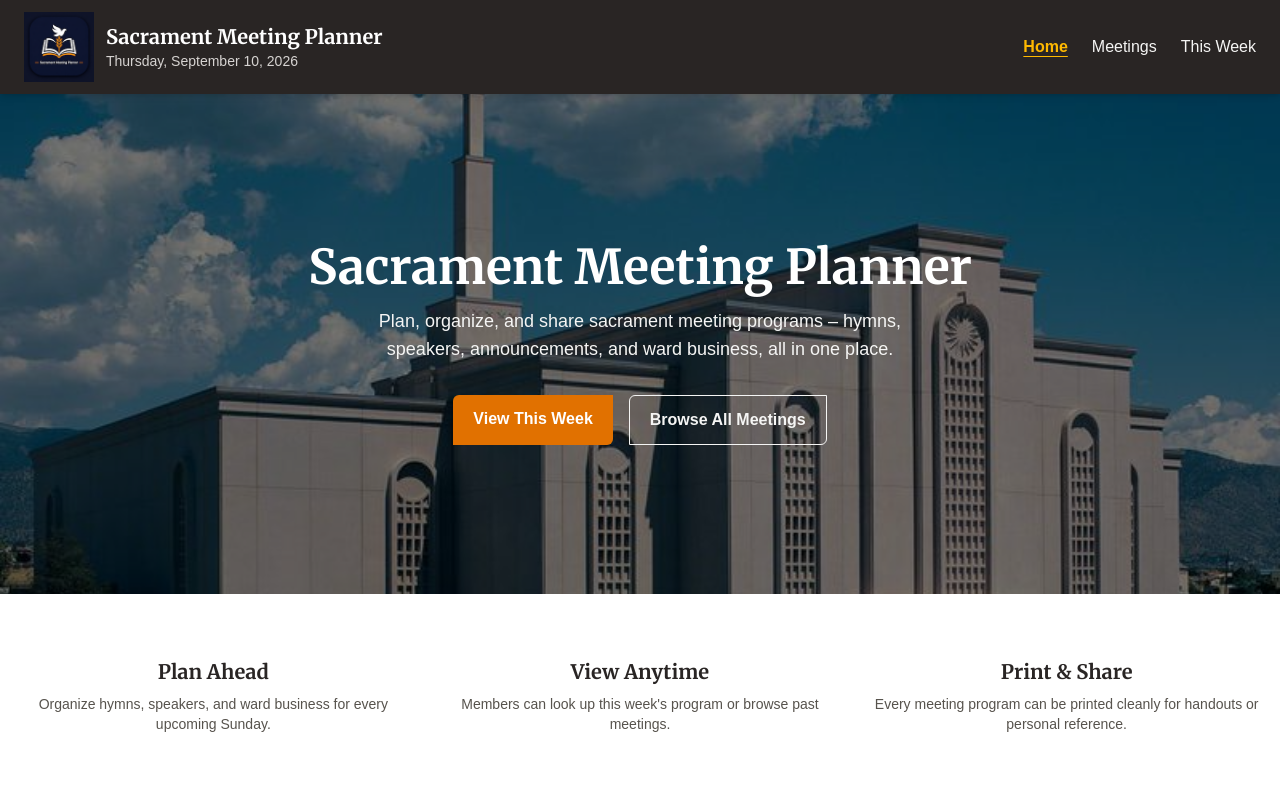
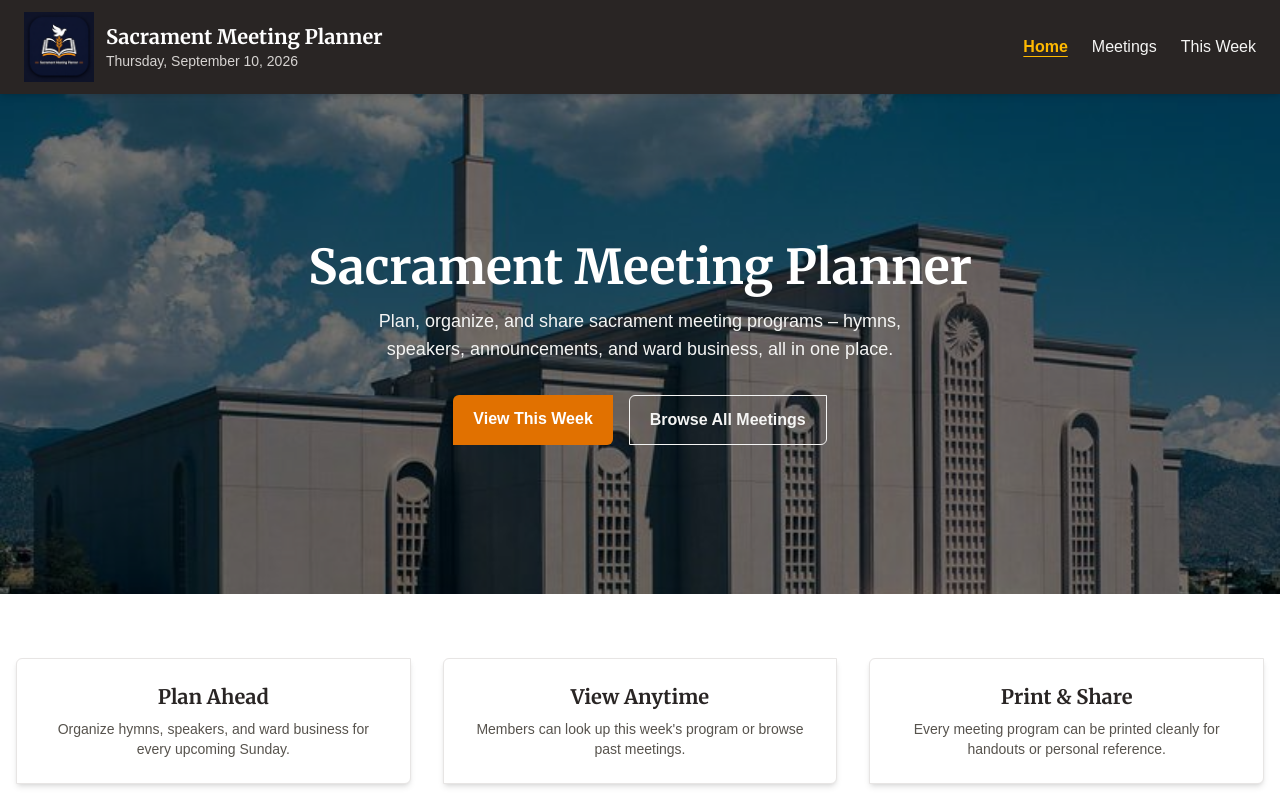
Before and after one commit to Sanctagee/sacrament-meetings, a Next.js app: page / in a window 1280 px wide. Shown: the top 800 px of the page. Built offline with nearby package versions, Linux system fonts and the light colour scheme.

Commit message:
Add homepage feature cards with diagonal corners, shadow, and hover effects

```diff
--- a/app/page.tsx
+++ b/app/page.tsx
@@ -40,19 +40,19 @@ export default function Home() {
       </section>
 
       <section className="container mx-auto px-4 py-16 grid gap-8 sm:grid-cols-3 text-center">
-        <div>
+        <div className="p-6 rounded-[6px_0_6px_0] border border-stone-200 bg-white shadow-md transition-transform duration-200 hover:scale-y-105">
           <h2 className="font-heading font-semibold text-xl mb-2 text-stone-800">Plan Ahead</h2>
           <p className="text-stone-600 text-sm">
             Organize hymns, speakers, and ward business for every upcoming Sunday.
           </p>
         </div>
-        <div>
+        <div className="p-6 rounded-[6px_0_6px_0] border border-stone-200 bg-white shadow-md transition-transform duration-200 hover:scale-y-105">
           <h2 className="font-heading font-semibold text-xl mb-2 text-stone-800">View Anytime</h2>
           <p className="text-stone-600 text-sm">
             Members can look up this week&apos;s program or browse past meetings.
           </p>
         </div>
-        <div>
+        <div className="p-6 rounded-[6px_0_6px_0] border border-stone-200 bg-white shadow-md transition-transform duration-200 hover:scale-y-105">
           <h2 className="font-heading font-semibold text-xl mb-2 text-stone-800">Print &amp; Share</h2>
           <p className="text-stone-600 text-sm">
             Every meeting program can be printed cleanly for handouts or personal reference.
```
